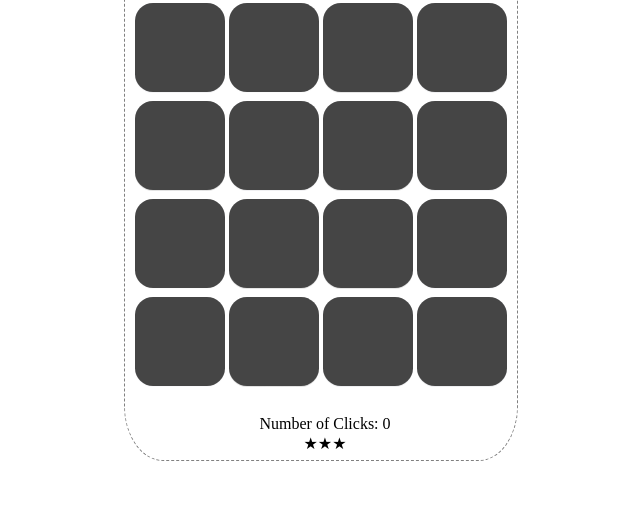
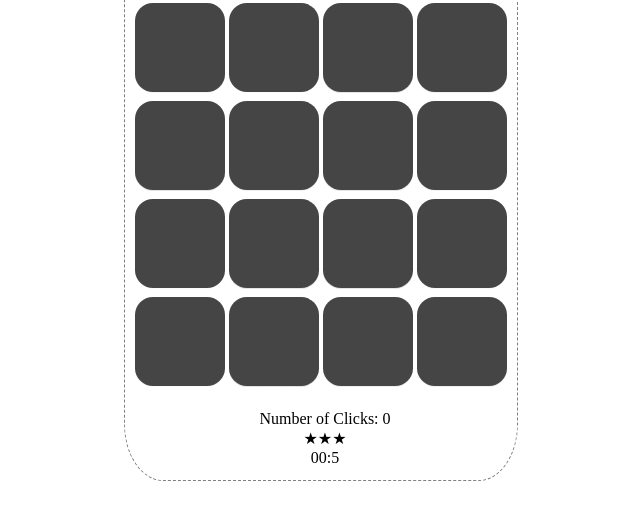
Before and after one commit to briabar/Memory, a plain HTML site: page index.html in a window 1280 px wide. Shown: the part 109-628 px from the top of the page, without its empty margins (200-840 px from the left). Drawn offline with nearby package versions, Linux system fonts and the light colour scheme.

Commit message:
Add timer and clean up timer related bugs

```diff
--- a/app.js
+++ b/app.js
@@ -1,3 +1,31 @@
+var intervalFunction;
+
+////////////////////////////////////////////////////////////////////////////////
+///function takes in mainDiv jquery object and then sets up a timer using the
+///setInterval function.
+////////////////////////////////////////////////////////////////////////////////
+
+function timer(mainDiv) {
+  var seconds = 0;
+  var minutes = 0;
+  $('.timer').remove();
+  mainDiv.append('<div class=\'timer\'>00:00</div>')
+  clearInterval(intervalFunction);
+  intervalFunction = setInterval(function() {
+    seconds += 1;
+    if (seconds > 59) {
+      minutes = seconds / 60;
+      seconds = 0;
+    }
+    if (minutes < 10) {
+      $('.timer').text('0' + minutes + ':' + seconds);
+    }
+    else {
+          $('.timer').text(minutes + ':' + seconds);
+    }
+  },1000);
+}
+
 
 ////////////////////////////////////////////////////////////////////////////////
 ///Function will check if a number, num, is inside of an array, randomArray, ///
@@ -33,8 +61,7 @@ function isDivisibleByFour(randomArray, mainDiv) {
 ////////////////////////////////////////////////////////////////////////////////
 function generateRandomGameBoard(game_token_array, mainDiv) {
   var randomArray = [];
-  mainDiv.append('<img id=\'reset\' src=\'reset.jpg\'>');
-  mainDiv.append('<h1>Memory</h1>');
+  mainDiv.append('<img id=\'reset\' src=\'reset.jpg\'> <h1>Memory</h1>');
   while (randomArray.length < game_token_array.length) {
     var num = Math.floor(Math.random() * (game_token_array.length));
   //  alert(num);
@@ -51,8 +78,8 @@ function generateRandomGameBoard(game_token_array, mainDiv) {
       console.log(randomArray);
     }
   }
-      mainDiv.append('<p class=\'scoreboardtext\'>Number of Clicks: 0</p>');
-      mainDiv.append('<p class=\'rating\'>★★★</p>');
+      mainDiv.append('<p class=\'scoreboardtext\'>Number of Clicks: 0</p><p class=\'rating\'>★★★</p>');
+      timer(mainDiv);
 }
 
 ////////////////////////////////////////////////////////////////////////////////
--- a/style.css
+++ b/style.css
@@ -8,6 +8,7 @@
 .rating {
     margin-top: 0px;
     padding-top: 0px;
+    margin-bottom: 1px;
 }
 
 h1 {
@@ -18,7 +19,7 @@ h1 {
 .gamemain {
   position: relative;
   width: 384px;
-  height: 530px;
+  height: 550px;
   text-align: center;
   padding-left: 8px;
   padding-top: 8px;
@@ -69,6 +70,10 @@ img {
 
 .scoreboardtext {
   color: black;
-  padding-top: 6px;
+  padding-top: 1px;
   margin-bottom: 1px;
 }
+
+.timer {
+  padding-top: 0px;
+}
```
Also changed, not shown: eyes-icons-collection_23-2147500359.jpg (deleted), face - Copy.jpg (deleted).
